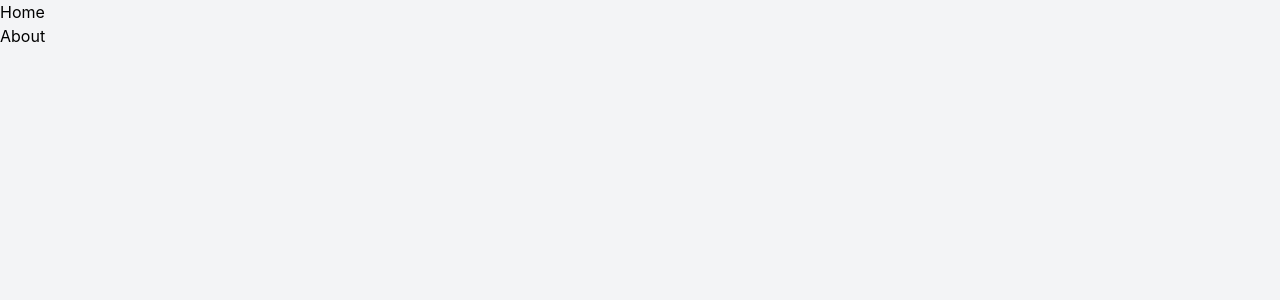
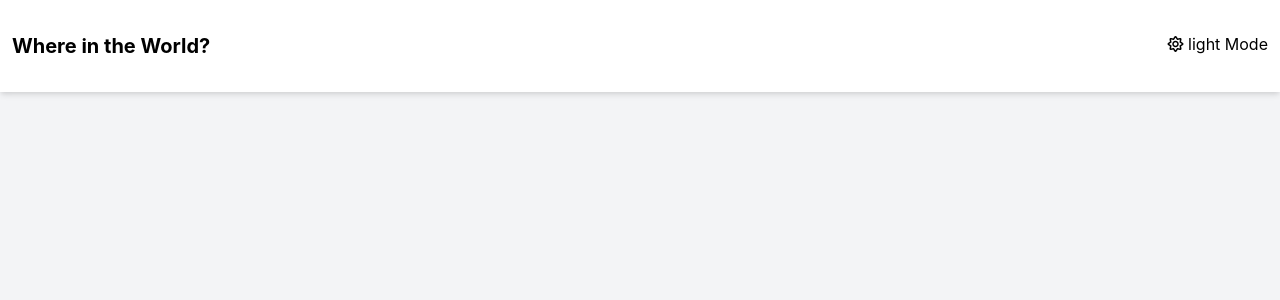
Before and after one commit to uma-victor1/country-app-react, a React (Create React App) app: page / in a window 1280 px wide. Shown: the top 300 px of the page. Built offline with nearby package versions, Linux system fonts and the light colour scheme; no server answers.

Commit message:
added dark mode

```diff
--- a/src/App.js
+++ b/src/App.js
@@ -6,16 +6,6 @@ function App () {
   return(
   <div className="header">
     <Router>
-
-  <header>
-    <nav>
-      <ul>
-        <li><Link to="/">Home</Link></li>
-        <li><Link to="/details">About</Link></li>
-      </ul>
-    </nav>
-  </header>
-
     <Switch>
       <Route path="/details">
         <Details />
--- a/src/pages/Home.js
+++ b/src/pages/Home.js
@@ -1,10 +1,10 @@
 import React from 'react'
-import {useState, useEffect} from "react"
-import { findRenderedDOMComponentWithTag } from 'react-dom/cjs/react-dom-test-utils.development'
+import {useState, useEffect} from 'react'
 
 function Home() {
-
     const [countries, setCountries] = useState([])
+    const [mode, setMode] = useState(true)
+    const [toggleBtn, setToggleBtn] = useState('<i class="far fa-sun"></i> light Mode')
 
     useEffect(() => {
        fetchCountries()
@@ -16,9 +16,29 @@ function Home() {
         setCountries(data)
     }
     console.log(countries);
+    //toggle dark mode
+    const toggleDarkMode = () => {
+        if(mode) {
+            document.documentElement.classList.add('dark')
+            setToggleBtn('<i class="far fa-moon"></i> Dark Mode')
+            setMode(current => current = !current)
+        }
+        if(!mode){
+            document.documentElement.classList.remove('dark')
+            setToggleBtn('<i class="far fa-sun"></i> Light Mode')
+            setMode(current => current = !current)
+        }
+    }
     return (
         <div className="bg-gray-100 dark:bg-gray-800 dark:text-white">
-
+            <div className="w-screen shadow-md py-8 px-3 bg-white dark:bg-gray-700 dark:text-white mb-16">
+                <div className="flex container mx-auto">
+                    <h1 className="font-bold text-xl">Where in the World?</h1>
+                    <div className="ml-auto font-medium">
+                        <button onClick={()=> toggleDarkMode()} dangerouslySetInnerHTML={{__html: toggleBtn}}></button>
+                    </div>
+                </div>
+            </div>
         </div>
     )
 }
```
